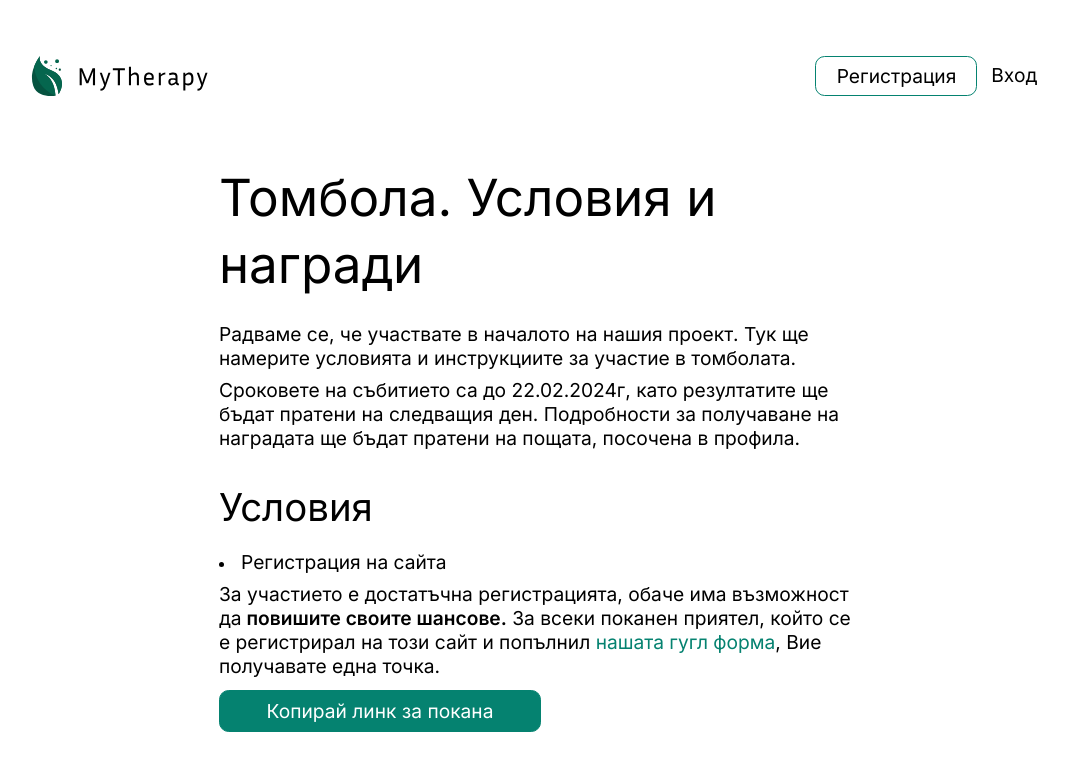
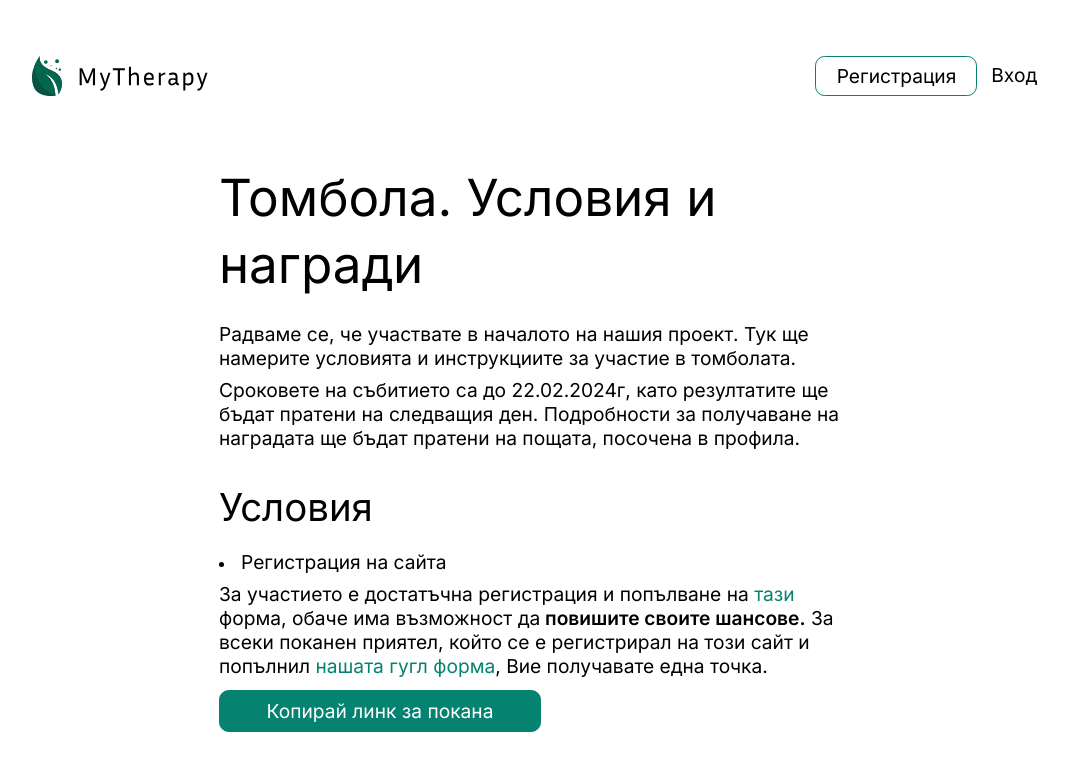
Before and after one commit to ForceFinity/my-therapy, a React (Create React App) app: page /articles/referral in a window 1280 px wide. Shown: the top 770 px of the page, without its empty margins (101-1169 px from the left). Built offline with nearby package versions, Linux system fonts and the light colour scheme.

Commit message:
Text issue

```diff
--- a/src/pages/articles/referral.tsx
+++ b/src/pages/articles/referral.tsx
@@ -150,7 +150,9 @@ export const ReferralArticle = () => {
                 <ArticleSubtitle>Условия</ArticleSubtitle>
                 <ArticleLI><span>Регистрация на сайта</span></ArticleLI>
                 <ArticleText>
-                    За участието е достатъчна регистрацията, обаче има възможност да
+                    За участието е достатъчна регистрация и попълване на
+                    <Link to="https://forms.gle/U3cujeX4PjwpRh2B7"> тази </Link>форма,
+                    обаче има възможност да
                     <ArticleText className="bold"> повишите своите шансове.</ArticleText> За всеки поканен приятел,
                     който се е регистрирал на този сайт и попълнил
                     <Link to="https://forms.gle/U3cujeX4PjwpRh2B7"> нашата гугл форма</Link>,
```
